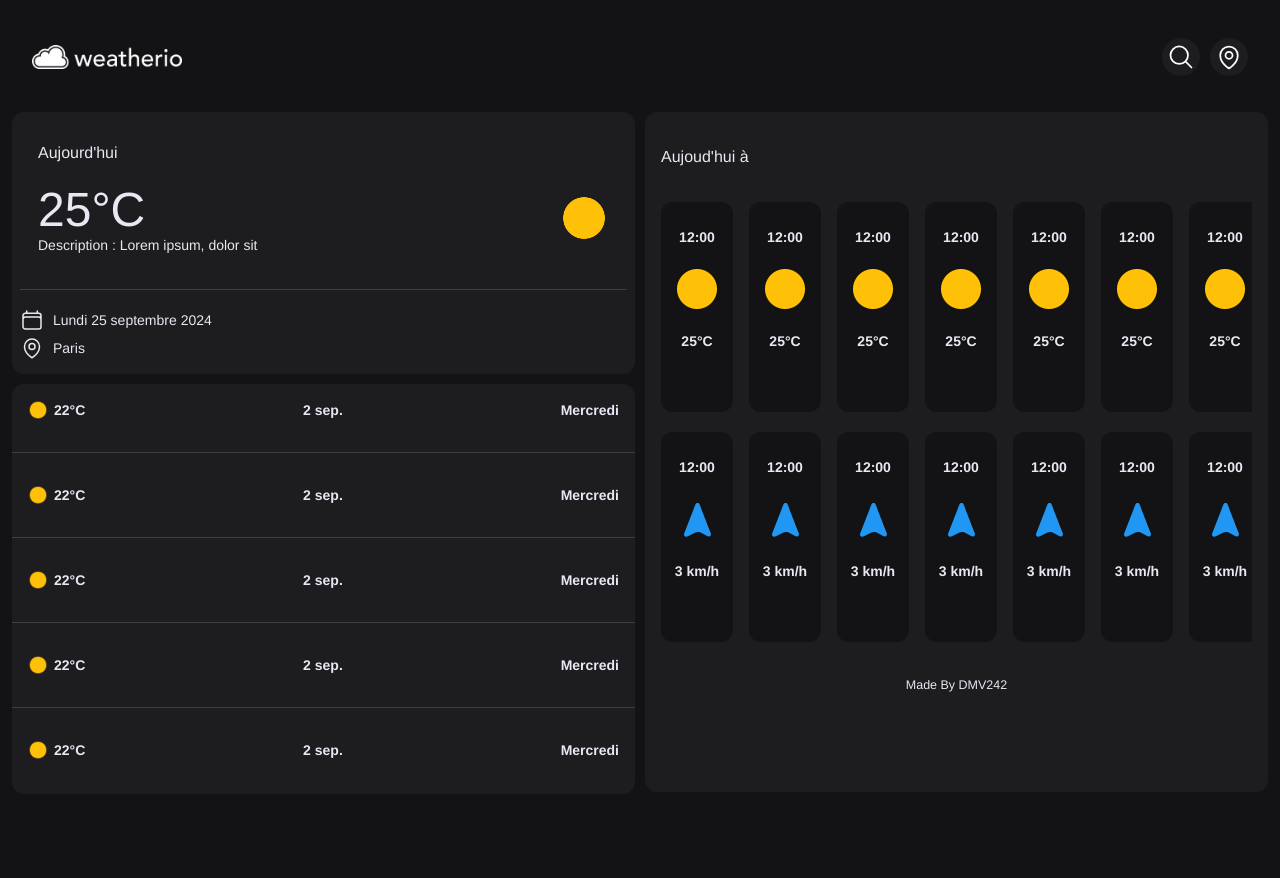
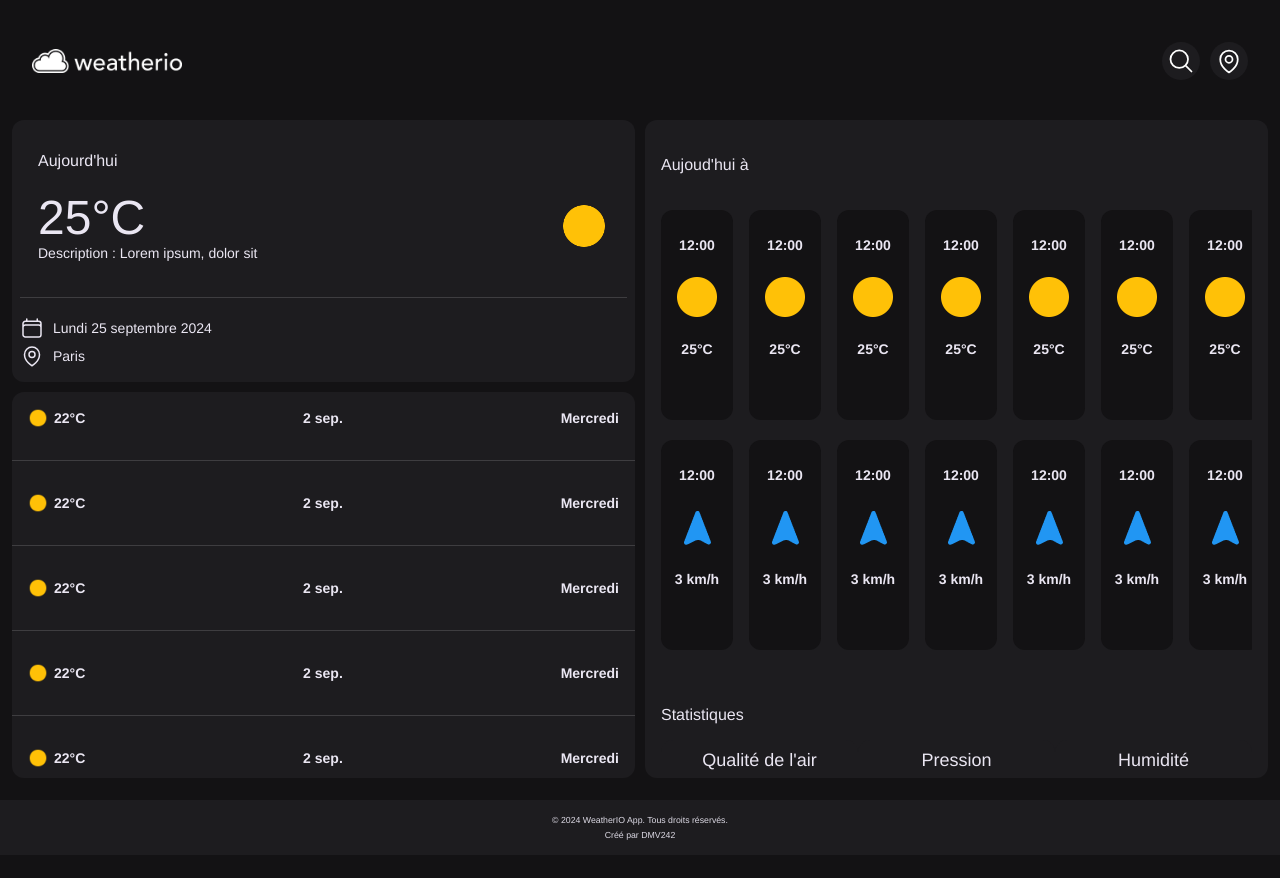
Before and after one commit to DMV242/BTS-2, a Next.js app in the folder meteo-app/: page / in a window 1280 px wide. Shown: the top 878 px of the page. After the commit the page ends 855 px from the top, so only its background shows below. Built offline with nearby package versions, Linux system fonts and the light colour scheme.

Commit message:
✨feat : add the stats components

```diff
--- a/meteo-app/app/layout.jsx
+++ b/meteo-app/app/layout.jsx
@@ -1,6 +1,6 @@
-
 
 import "./style.css";
+
 
 
 
--- a/meteo-app/app/page.jsx
+++ b/meteo-app/app/page.jsx
@@ -1,4 +1,5 @@
 "use client";
+import Footer from "@/components/Footer";
 import Forecast from "@/components/Forecast";
 import Highligths from "@/components/Highligths";
 import Loader from "@/components/Loader";
@@ -32,7 +33,7 @@ export default function Home() {
   }
   return (
 
-
+    <>
       <main>
         <NavBar setIsSearchvisible={setIsSearchvisible} isSearchVisible={isSearchvisible} setIsAnimationStart={setIsAnimationStart} />
         <SearchField isSearchVisible={isSearchvisible} setIsSearchvisible={setIsSearchvisible} setIsAnimationStart={setIsAnimationStart} />
@@ -41,6 +42,8 @@ export default function Home() {
         <Highligths />
         <ToastContainer />
       </main>
+      <Footer />
+    </>
   );
 
 
--- a/meteo-app/app/style.css
+++ b/meteo-app/app/style.css
@@ -76,6 +76,7 @@
     color: var(--on-background);
     font-size: 16px;
     overflow-x: hidden;
+
 
   }
 
@@ -255,7 +256,9 @@
 
    scroll-snap-type: x mandatory;
    &::-webkit-scrollbar {
-      display: none;
+    display: none;
+
+
     }
     p{
       font-size: 1.4rem;
@@ -270,6 +273,7 @@
       height: 21rem;
       align-items: center;
       background-color: var(--background);
+
       padding: .7rem 1.2rem;
     }
   }
@@ -341,10 +345,64 @@
 
 
   /*-----------------------------------*\
-    #ERROR SECTION
+    #STATS
   \*-----------------------------------*/
 
+  .stats-container{
+    margin-top: 4rem;
+    display: flex;
+    flex-direction: column;
+    gap: 1.6rem;
 
+    .stats-container-title{
+      font-size: 1.6rem;
+    }
+    .stats-container-content{
+      display: flex;
+      align-items: center;
+      justify-content: space-between;
+    }
+    .stats-container-content-item{
+        background-color: var(--surface);
+        padding: 1rem;
+        border-radius: 1.2rem;
+        width: 100%;
+        font-size: 1.6rem;
+        text-align: center;
+
+        p{
+          margin-bottom: 1rem;
+          font-size: 1.4rem;
+        }
+
+        .stats-container-content-item-icon-air{
+          background-color: var(--bg-aqi-1);
+          padding: 1.2rem;
+          border-radius: 1.2rem;
+          color: var(--on-bg-aqi-1);
+          font-weight: bolder;
+          font-size: 2rem;
+        }
+
+        .stats-container-content-item-icon-pressure{
+          background-color: var(--bg-aqi-2);
+          padding: 1.2rem;
+          border-radius: 1.2rem;
+          color: var(--on-bg-aqi-2);
+          font-weight: bolder;
+          font-size: 1rem;
+        }
+
+        .stats-container-content-item-icon-humidity{
+          background-color: var(--bg-aqi-3);
+          padding: 1.2rem;
+          border-radius: 1.2rem;
+          color: var(--on-bg-aqi-3);
+          font-weight: bolder;
+          font-size: 2rem;
+        }
+    }
+  }
 
 
 
@@ -352,10 +410,22 @@
     #FOOTER
   \*-----------------------------------*/
 
-  footer{
+  .footer {
+    background-color: var(--surface);
+    color: var(--on-surface);
+    padding: 1rem;
     text-align: center;
-    font-size: 2rem;
-    padding: 2rem;
+    position: relative;
+
+    width: 100%;
+  }
+
+  .footer-content {
+    font-size: 1.4rem;
+  }
+
+  .footer p {
+    margin: 0.5rem 0;
   }
 
 
@@ -366,48 +436,106 @@
 
 
 @media screen and (min-width: 768px) {
- main{
- display: grid;
- gap: 1rem;
- grid-template-columns: 1fr 1fr 1fr 1fr;
-  grid-template-rows: 90px 1fr 1fr 1fr;
+ main {
+   display: grid;
+   gap: 1rem;
+   grid-template-columns: repeat(4, minmax(0, 1fr));
+   grid-template-rows: auto auto 1fr;
+   height: 100vh;
  }
 
- form{
-  grid-column: 1/ span 2;
-  grid-row: 2/ span 1;
+ form {
+   grid-column: 1 / span 2;
+   grid-row: 2;
  }
 
- .nav{
-  grid-column: 1 /span 4 ;
-  grid-row: 1/ 1;
+ .nav {
+   grid-column: 1 / span 4;
+   grid-row: 1;
  }
 
- .current-temp{
-  grid-column: 1/ span 2;
-  grid-row: 2/ span 1;
-  margin-bottom: 0px;
+ .current-temp {
+   grid-column: 1 / span 2;
+   grid-row: 2;
+   margin-bottom: 0;
  }
 
- .today-highligths{
-  grid-column: 3/ span 2;
-  grid-row: 2/ span 3;
-  height: 680px;
+ .today-highligths {
+   grid-column: 3 / span 2;
+   grid-row: 2 / span 2;
+   max-height: calc(100vh - 90px - 2rem);
+   overflow-y: auto;
  }
 
- .forecast{
-  grid-column: 1/ span 2;
-  grid-row: 3/ span 3;
-  margin-bottom: 11px;
-  height: 410px;
+ .forecast {
+   grid-column: 1 / span 2;
+   grid-row: 3;
+   margin-bottom: 0;
+   max-height: calc(100vh - 90px - 1fr - 3rem);
+   overflow-y: auto;
+ }
 
 
 
+ .stats-container{
+  margin-top: 4rem;
+  display: flex;
+  flex-direction: column;
+  gap: 1.6rem;
 
- }
+  .stats-container-title{
+    font-size: 1.6rem;
+  }
+  .stats-container-content{
+    display: flex;
+    align-items: center;
+    justify-content: space-between;
+  }
+  .stats-container-content-item{
+      background-color: var(--surface);
+      padding: 1rem;
+      border-radius: 1.2rem;
+      width: 100%;
+      font-size: 1.6rem;
+      text-align: center;
+
+      p{
+        margin-bottom: 1rem;
+        font-size: 1.8rem;
+      }
+
+      .stats-container-content-item-icon-air{
+        background-color: var(--bg-aqi-1);
+        padding: 1.2rem;
+        border-radius: 1.2rem;
+        color: var(--on-bg-aqi-1);
+        font-weight: bolder;
+        font-size: 3rem;
+      }
+
+      .stats-container-content-item-icon-pressure{
+        background-color: var(--bg-aqi-2);
+        padding: 1.2rem;
+        border-radius: 1.2rem;
+        color: var(--on-bg-aqi-2);
+        font-weight: bolder;
+        font-size: 3rem;
+      }
+
+      .stats-container-content-item-icon-humidity{
+        background-color: var(--bg-aqi-3);
+        padding: 1.2rem;
+        border-radius: 1.2rem;
+        color: var(--on-bg-aqi-3);
+        font-weight: bolder;
+        font-size: 3rem;
+      }
+  }
+}
+
+}
 
 
-}
 
 
   /*-----------------------------------*\
--- /dev/null
+++ b/meteo-app/components/Footer.jsx
@@ -0,0 +1,22 @@
+"use client"
+import { motion } from 'framer-motion';
+import React from 'react'
+
+
+function Footer() {
+    return (
+        <motion.footer
+            className="footer"
+            initial={{ opacity: 0, y: 0 }}
+            animate={{ opacity: 1, y: 0 }}
+            transition={{ duration: 0.5 }}
+        >
+            <div className="footer-content">
+                <p>© 2024 WeatherIO App. Tous droits réservés.</p>
+                <p>Créé par DMV242</p>
+            </div>
+        </motion.footer>
+    );
+}
+
+export default Footer
--- a/meteo-app/components/Highligths.jsx
+++ b/meteo-app/components/Highligths.jsx
@@ -1,12 +1,21 @@
 import React from 'react'
+import Stats from './Stats'
+
+
 
 function Highligths() {
+
+
+
     return (
-        <>
+
         <section class="today-highligths">
+
             <p class="today-highligths-text">Aujoud'hui à</p>
+
             <div class="today-highligths-temp">
                 <div class="forecast-by-hour-container">
+
                     <div class="rounded-sm">
                         <p>12:00</p>
                         <img src="/images/weather_icons/01d.png" width="48px" height="48px" />
@@ -129,7 +138,9 @@ function Highligths() {
                     </div>
 
 
+
                 </div>
+
                 <div class="forecast-by-hour-container">
                     <div class="rounded-sm">
                         <p>12:00</p>
@@ -246,16 +257,13 @@ function Highligths() {
                         <img src="/images/weather_icons/direction.png" width="48px" height="48px" />
                         <p>3 km/h </p>
                     </div>
+                </div>
+            </div>
+            <Stats />
+
+        </section >
 
 
-                    </div>
-                </div>
-                <footer>
-                    <p>Made By DMV242</p>
-                </footer>
-            </section>
-
-        </>
     )
 }
 
--- /dev/null
+++ b/meteo-app/components/Stats.jsx
@@ -0,0 +1,32 @@
+import React from 'react'
+
+function Stats() {
+    return (
+        <section className='stats-container'>
+            <p className='stats-container-title'>Statistiques</p>
+            <div className='stats-container-content'>
+                <div className='stats-container-content-item'>
+                    <p>Qualité de l'air</p>
+                    <div className='stats-container-content-item-icon-air'>
+                        <p>Bonne</p>
+                    </div>
+                </div>
+                <div className='stats-container-content-item'>
+                    <p>Pression</p>
+                    <div className='stats-container-content-item-icon-pressure'>
+                        <p>1023 hPa</p>
+                    </div>
+
+                </div>
+                <div className='stats-container-content-item'>
+                    <p>Humidité</p>
+                    <div className='stats-container-content-item-icon-humidity'>
+                        <p>45%</p>
+                    </div>
+                </div>
+            </div>
+        </section>
+    )
+}
+
+export default Stats
--- a/meteo-app/package.json
+++ b/meteo-app/package.json
@@ -9,11 +9,9 @@
     "lint": "next lint"
   },
   "dependencies": {
-    "bootstrap": "^5.3.3",
     "framer-motion": "^11.5.4",
     "next": "14.2.7",
     "react": "^18",
-    "react-bootstrap": "^2.10.4",
     "react-dom": "^18",
     "react-toastify": "^10.0.5"
   }
```
Also changed, not shown: 1 other file (tests, documents, lock files or other folders). Lines whose indentation alone changed are shown as unchanged.
